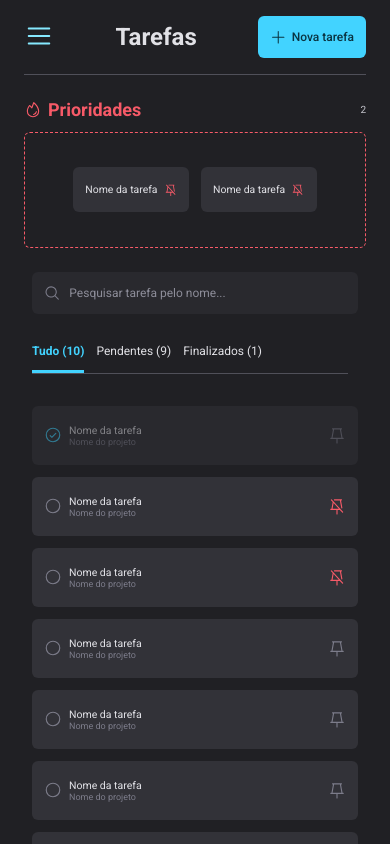
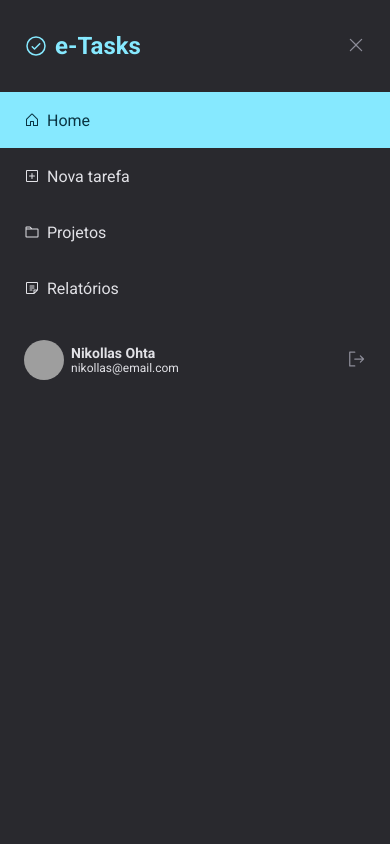
Before and after one commit to nikollllllas/e-tasks, a React (Vite) app: page / in a window 390 px wide. Both pictures are taken after a click on the button 39 px from the left and 37 px from the top of the page. Built offline with nearby package versions, Linux system fonts and the light colour scheme; grey boxes are pictures that could not be loaded.

Commit message:
:sparkles:: open and close menu

```diff
--- a/src/components/Header/index.jsx
+++ b/src/components/Header/index.jsx
@@ -4,10 +4,10 @@
 
 import { Container, Menu } from './styles'
 
-export function Header() {
+export function Header({ onOpenMenu }) {
   return (
     <Container>
-      <Menu>
+      <Menu onClick={onOpenMenu}>
         <List />
       </Menu>
 
--- a/src/components/Header/styles.js
+++ b/src/components/Header/styles.js
@@ -20,13 +20,14 @@
 export const Menu = styled.button`
   background: none;
   border: none;
+  display: none;
 
   > svg {
     font-size: 2.5rem;
     color: ${({ theme }) => theme.COLORS.BLUE_200};
   }
 
-  @media (min-width: ${DEVICE_BREAKPOINTS.MD}) {
-    display: none;
+  @media (max-width: ${DEVICE_BREAKPOINTS.MD}) {
+    display: block;
   }
 `
--- a/src/components/SideMenu/index.jsx
+++ b/src/components/SideMenu/index.jsx
@@ -10,16 +10,18 @@
 
 import { Container, Footer, Nav, Title, Header, Button } from './styles'
 
-export function SideMenu() {
+export function SideMenu({ menuIsOpen, onCloseMenu }) {
   return (
-    <Container>
+    <Container data-menu-is-open={menuIsOpen}>
       <Header>
         <Title>
           <CheckCircle /> e-Tasks
         </Title>
-        <Button>
-          <X />
-        </Button>
+        {menuIsOpen && (
+          <Button onClick={onCloseMenu}>
+            <X />
+          </Button>
+        )}
       </Header>
 
       <Nav>
--- a/src/components/SideMenu/styles.js
+++ b/src/components/SideMenu/styles.js
@@ -2,22 +2,23 @@
 import { DEVICE_BREAKPOINTS } from '../../styles/deviceBreakpoints'
 
 export const Container = styled.aside`
-  grid-area: none;
-  display: none;
-
-  @media (min-width: ${DEVICE_BREAKPOINTS.MD}) {
   grid-area: menu;
-    background-color: ${({ theme }) => theme.COLORS.GRAY_700};
   width: 100%;
   height: 100vh;
+  background-color: ${({ theme }) => theme.COLORS.GRAY_700};
 
   display: flex;
   flex-direction: column;
 
   @media (max-width: ${DEVICE_BREAKPOINTS.MD}) {
     grid-area: none;
-      display: absolute;
-      z-index: -1;
+    position: absolute;
+    z-index: 1;
+
+    display: none;
+
+    &[data-menu-is-open='true'] {
+      display: block;
     }
   }
 `
--- a/src/pages/Home/index.jsx
+++ b/src/pages/Home/index.jsx
@@ -12,6 +12,7 @@
 export function Home() {
   const [data, setData] = useState([])
   const [filter, setFilter] = useState('all')
+  const [menuIsOpen, setMenuIsOpen] = useState(false)
 
   useEffect(() => {
     switch (filter) {
@@ -26,10 +27,13 @@
 
   return (
     <Container>
-      <SideMenu />
+      <SideMenu
+        menuIsOpen={menuIsOpen}
+        onCloseMenu={() => setMenuIsOpen(false)}
+      />
 
       <FixedContent>
-        <Header />
+        <Header onOpenMenu={() => setMenuIsOpen(true)} />
         <Priorities />
         <Search
           setFilter={setFilter}
--- a/src/pages/Home/styles.js
+++ b/src/pages/Home/styles.js
@@ -6,18 +6,18 @@
   height: 100vh;
 
   display: grid;
-  grid-template-columns: auto;
+  grid-template-columns: 280px auto;
   grid-template-rows: auto 1fr;
   grid-template-areas:
-    'top'
-    'content';
+    'menu top'
+    'menu content';
 
-  @media (min-width: ${DEVICE_BREAKPOINTS.MD}) {
-    grid-template-columns: 280px auto;
+  @media (max-width: ${DEVICE_BREAKPOINTS.MD}) {
+    grid-template-columns: auto;
     grid-template-rows: auto 1fr;
     grid-template-areas:
-      'menu top'
-      'menu content';
+      'top'
+      'content';
   }
 `
 
```
Lines whose indentation alone changed are shown as unchanged.
